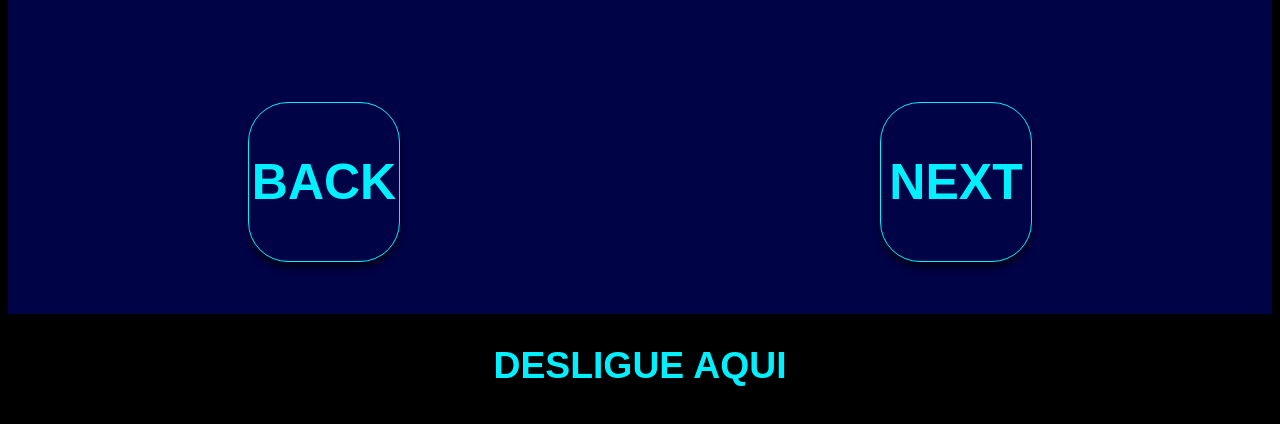
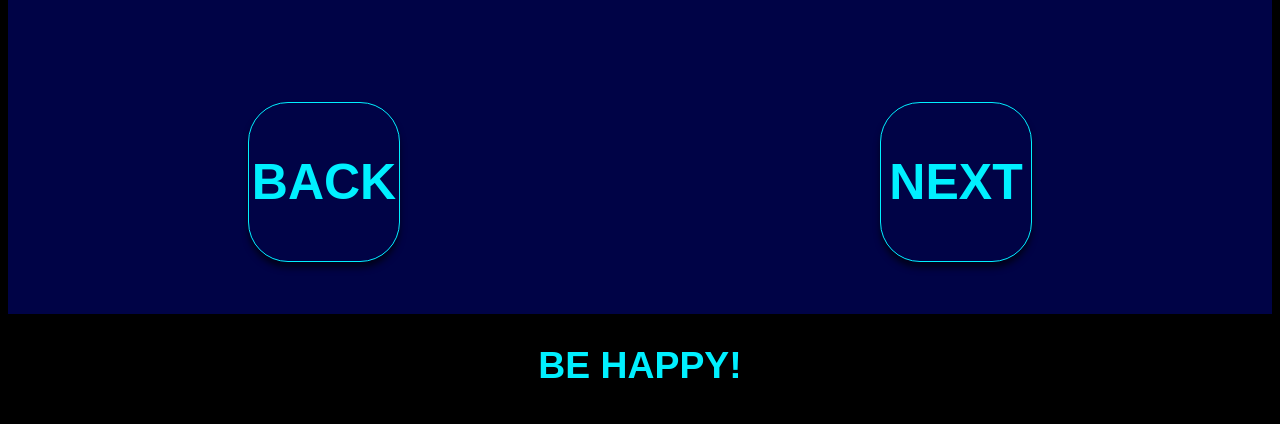
Before and after one commit to yuri1709/slide-apresentation-controller, a website: page public/index.html in a window 1280 px wide. Shown: the part 94-518 px from the top of the page. Drawn offline with Linux system fonts and the light colour scheme.

Commit message:
controlle feliz

```diff
--- a/index.js
+++ b/index.js
@@ -11,7 +11,7 @@ const portValue = 4000;
 const __dirname = path.resolve();
 var app = express();
 
-//midleware
+//Midleware
 app.use(express.static(__dirname + '/public')); // aqui eu determino onde o script deverá procurar os demais arquivos na localhost, que no caso é a pasta raiz, isso é importante para usar arquivos javascript no html.
 console.log(__dirname)
 
--- a/public/index.html
+++ b/public/index.html
@@ -5,7 +5,7 @@
   <meta http-equiv="X-UA-Compatible" content="IE=edge">
   <meta name="viewport" content="width=device-width, initial-scale=1.0">
   <link rel="stylesheet" href="/css/style.css" type="text/css"/>
-  <title>REPORTE AQUI</title>
+  <title>CONTROLE-RICO</title>
 </head>
 <body>
   <div id="principal">
@@ -24,7 +24,7 @@
     </div>
     <footer>
       <div id="titulo">
-        <h5>DESLIGUE AQUI</h5>
+        <h5>BE HAPPY!</h5>
       </div>
     </footer>
   </div>
```
